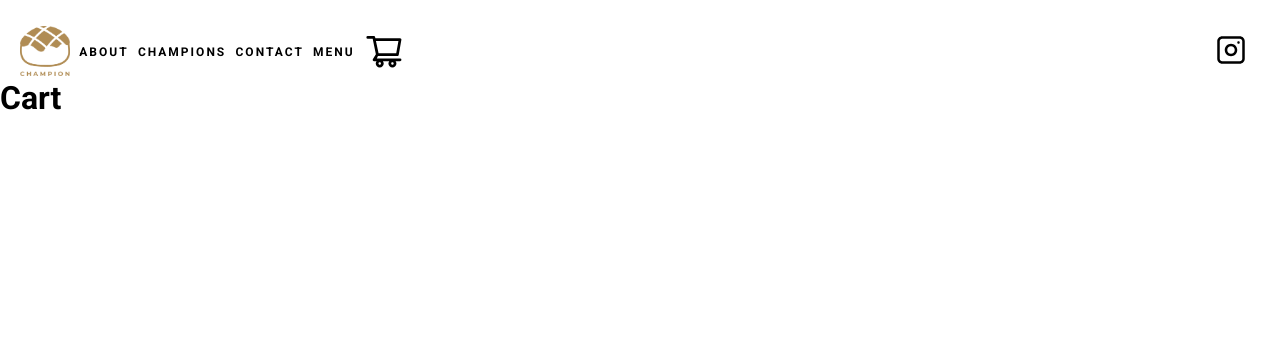
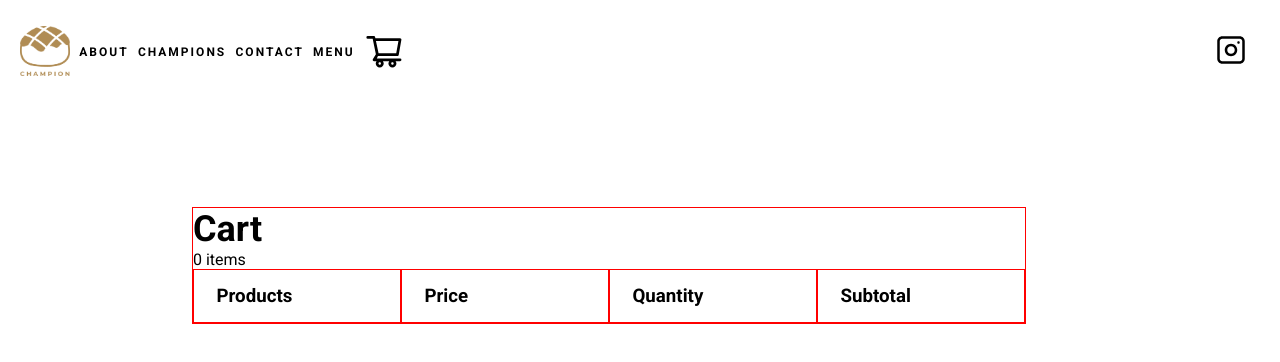
Before and after one commit to copipastaguy/champion-bolo-bun, a React (Create React App) app: page /cart in a window 1280 px wide. Shown: the top 362 px of the page. Built offline with nearby package versions, Linux system fonts and the light colour scheme.

Commit message:
added cart functionality

```diff
--- a/src/App.css
+++ b/src/App.css
@@ -20,7 +20,7 @@ a {
   display: flex;
   justify-content: center;
   align-items: center;
-  border-radius: 10px;
+  border-radius: 6px;
   width: 250px;
   height: 50px;
   text-align: center;
--- a/src/components/Merchandises/Merchandise.js
+++ b/src/components/Merchandises/Merchandise.js
@@ -1,16 +1,21 @@
-// import { useState } from "react";
+import { useState, useEffect } from "react";
 import { useCart } from "react-use-cart";
 import { AiOutlineShoppingCart } from "react-icons/ai";
 
 // Individual merchandise
-function Merchandise({ productImage, productName, productPrice, item }) {
-  // initial state of cart btn is false
-  // const [showCart, isShown] = useState(false);
-
+function Merchandise({
+  productImage,
+  productName,
+  productPrice,
+  taxPrice,
+  item,
+}) {
+  const [feedback, setFeedback] = useState("");
   const { addItem } = useCart();
 
   return (
     <div className="merchandise">
+      <p className="added-feedback">{feedback}</p>
       <div
         className="product-image"
         style={{
@@ -25,7 +30,13 @@ function Merchandise({ productImage, productName, productPrice, item }) {
         <p className="product-name">{productName}</p>
         <p className="product-price">${productPrice}</p>
       </div>
-      <div className="add-to-cart btn" onClick={() => addItem(item)}>
+      <div
+        className="add-to-cart btn"
+        onClick={function (event) {
+          addItem(item);
+          setFeedback("Item added to cart");
+        }}
+      >
         <AiOutlineShoppingCart />
         <p>Add to cart</p>
       </div>
--- a/src/components/Merchandises/Merchandises.js
+++ b/src/components/Merchandises/Merchandises.js
@@ -4,8 +4,7 @@ import data from "./data";
 import Merchandise from "./Merchandise.js";
 
 function Merchandises() {
-  return(
-
+  return (
     <div className="merchandises">
       {data.productData.map((item, index) => {
         return (
@@ -13,13 +12,14 @@ function Merchandises() {
             productImage={item.productImage}
             productName={item.productName}
             productPrice={item.productPrice}
+            taxPrice={item.taxPrice}
             key={index}
             item={item}
           />
-        )
+        );
       })}
     </div>
-  )
+  );
 
   // <Merchandise
   //   productImage="https://via.placeholder.com/300x400"
@@ -51,7 +51,6 @@ function Merchandises() {
   //   productName="Champion's Shopping Bag + Bolo Bun Pin + Champion's Cap Bundle"
   //   productPrice="$60.00"
   // />
-
 }
 
 export default Merchandises;
--- a/src/components/Merchandises/data.js
+++ b/src/components/Merchandises/data.js
@@ -5,30 +5,35 @@ const data = {
       productImage: "https://via.placeholder.com/300x400",
       productName: "Champion's Shopping Bag",
       productPrice: "35.00",
+      taxPrice: "37.45",
     },
     {
       id: 2,
       productImage: "https://via.placeholder.com/300x400",
       productName: "Champion's Baseball Cap",
       productPrice: "25.00",
+      taxPrice: "26.75",
     },
     {
       id: 3,
       productImage: "https://via.placeholder.com/300x400",
       productName: "Bolo Bun Pin",
       productPrice: "5.00",
+      taxPrice: "5.35",
     },
     {
       id: 4,
       productImage: "https://via.placeholder.com/300x400",
       productName: "Champion's Shopping Bag + Bolo Bun Pin Bundle",
       productPrice: "37.00",
+      taxPrice: "39.59",
     },
     {
       id: 5,
       productImage: "https://via.placeholder.com/300x400",
       productName: "Champion's Cap + Bolo Bun Pin Bundle",
       productPrice: "27.00",
+      taxPrice: "28.89",
     },
     {
       id: 6,
@@ -36,6 +41,7 @@ const data = {
       productName:
         "Champion's Shopping Bag + Bolo Bun Pin + Champion's Cap Bundle",
       productPrice: "60.00",
+      taxPrice: "64.20",
     },
   ],
 };
--- a/src/pages/Cart/Cart.js
+++ b/src/pages/Cart/Cart.js
@@ -1,12 +1,57 @@
-import React from "react";
-import {CartProvider } from "react-use-cart";
+import React, { useState } from "react";
+import { CartProvider, useCart } from "react-use-cart";
+import "../../styles/Cart.css";
 
 function Cart() {
+  const {
+    items,
+    isEmpty,
+    totalItems,
+    totalUniqueItems,
+    cartTotal,
+    updateItemQuantity,
+    removeItem,
+    emptyCart,
+  } = useCart();
+
   return (
     <CartProvider>
-    <div className="cartPage">
-      <h1>Cart</h1>
-    </div>
+      <div className="cartPage">
+        <h1>Cart</h1>
+        {/* dont show cart if empty*/}
+        <p>{totalUniqueItems} items</p>
+        <div className="table-headers">
+          <h3 className="table-cell">Products</h3>
+          <h3 className="table-cell">Price</h3>
+          <h3 className="table-cell">Quantity</h3>
+          <h3 className="table-cell">Subtotal</h3>
+        </div>
+
+        {items.map((item, index) => {
+          return (
+            <div className="table" key={index}>
+              <div className="table-cell" style={{ order: "1" }}>
+                <img src={item.productImage} style={{ height: "10rem" }} />
+              </div>
+              <div className="table-cell" style={{ order: "1" }}>
+                <p>{item.productName}</p>
+              </div>
+
+              <div className="table-cell" style={{ order: "2" }}>
+                <p>${item.productPrice}</p>
+              </div>
+
+              <div className="table-cell" style={{ order: "3" }}>
+                <p>{item.quantity}</p>
+              </div>
+
+              <div className="table-cell" style={{ order: "4" }}>
+                <p>${item.taxPrice} (incl. tax)</p>
+              </div>
+            </div>
+          );
+        })}
+      </div>
     </CartProvider>
   );
 }
--- a/src/pages/Menu/Menu.js
+++ b/src/pages/Menu/Menu.js
@@ -10,7 +10,6 @@ import Merchandises from "../../components/Merchandises/Merchandises";
 function Menu() {
   return (
     <div className="menuPage">
-      {/* <h3>Menu</h3> */}
       <img className="menuImage" src={MenuImage} alt="champion menu" />
       <Button
         className="view-merch-btn btn"
--- a/src/styles/Cart.css
+++ b/src/styles/Cart.css
@@ -0,0 +1,31 @@
+.cartPage {
+  display: flex;
+  width: 65%;
+  height: 100%;
+  flex-direction: column;
+  border: 1px solid red;
+  margin: 10% 0 0 15%;
+}
+
+.cartPage h1 {
+  font-size: 36px;
+}
+
+.table {
+  display: flex;
+  height: 100%;
+  flex-wrap: wrap;
+  margin: 0 0 3em 0;
+  padding: 0;
+}
+
+.table-cell {
+  box-sizing: border-box;
+  flex-grow: 1;
+  align-self: center;
+  width: 20%;
+  overflow: hidden;
+  list-style: none;
+  padding: 0.8em 1.2em;
+  border: 1px solid red;
+}
--- a/src/styles/Merchandise.css
+++ b/src/styles/Merchandise.css
@@ -57,3 +57,21 @@
 .add-to-cart p {
   margin-left: 15px;
 }
+
+.added-feedback {
+  position: absolute;
+  left: 50%;
+  bottom: -10%;
+  transform: translate(-50%, 200%);
+}
+
+.table-headers {
+  width: 100%;
+  display: flex;
+  justify-content: space-around;
+}
+
+.table-product-image {
+  /* width: 250px; */
+  border: 1px solid black;
+}
```
Also changed, not shown: src/App.js (+5 -3 lines). Lines whose indentation alone changed are shown as unchanged.
